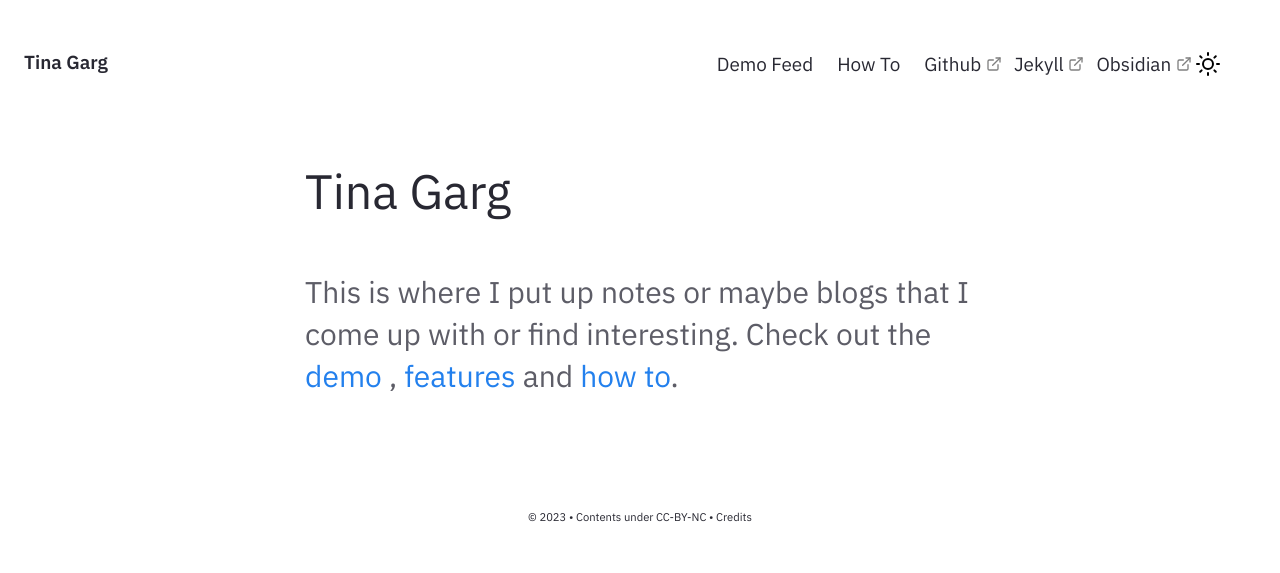
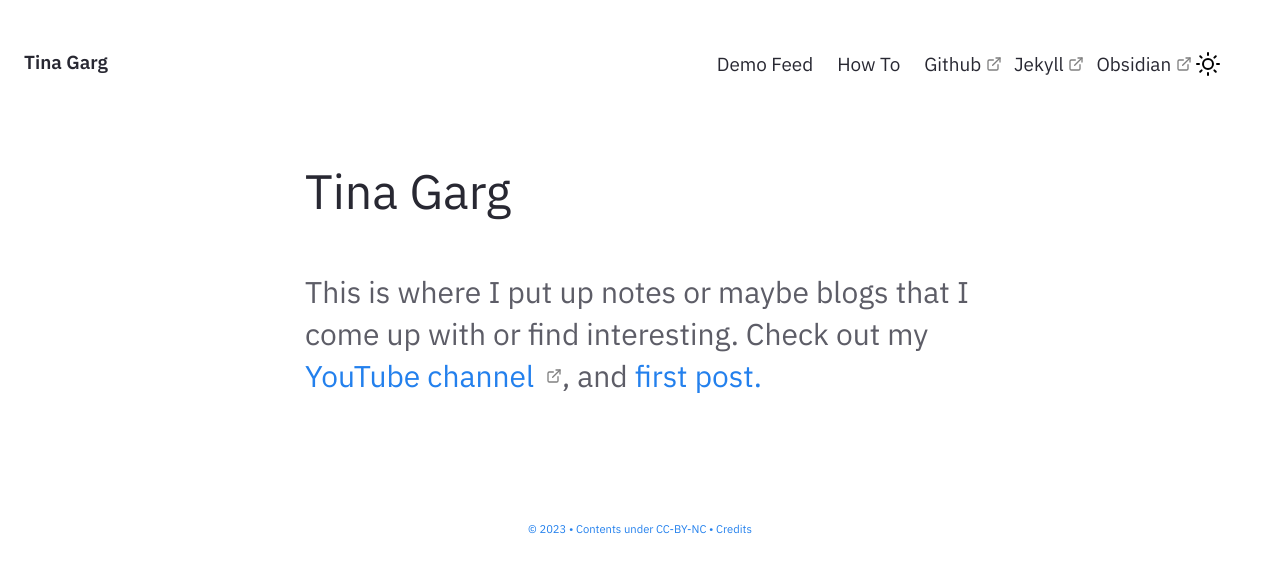
Before and after one commit to TinyTechieT/TinyTechieT.github.io, a Jekyll site: the page built from pages/index.md, in a window 1280 px wide. Shown: the top 573 px of the page. Built offline with Jekyll 4.4.1, drawn with Linux system fonts in a browser that asks for light colours.

Commit message:
Update Homepage.html

```diff
--- a/_includes/Homepage.html
+++ b/_includes/Homepage.html
@@ -2,6 +2,6 @@
     <div class="jumbo">{{site.heading}} </div>
     <div class="home-sub-text"> <h3>
         This is where I put up notes or maybe blogs that I come up with or find interesting.
-        Check out the <a href="{{'/notes' | relative_url}}"> demo </a>, <a href="{{'/post/features' | relative_url}}"> features </a> and <a href="{{'/post/how-to' | relative_url}}"> how to</a>.
+        Check out my <a href="https://www.youtube.com/@tinagarg">YouTube channel </a>, and<a href="{{'/post/hello-world' | relative_url}}"> first post.
         </h3>
 </div> </div>
```
